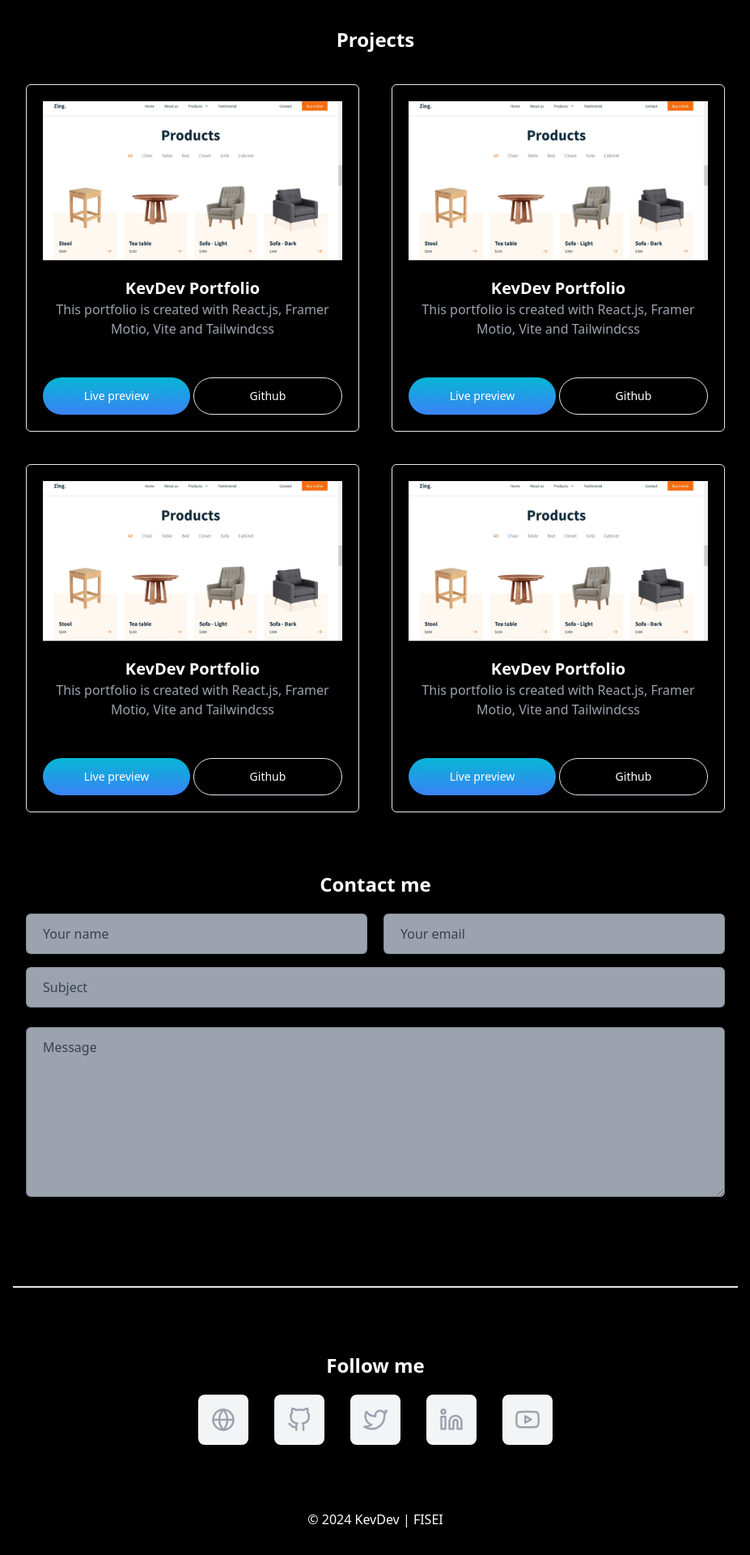
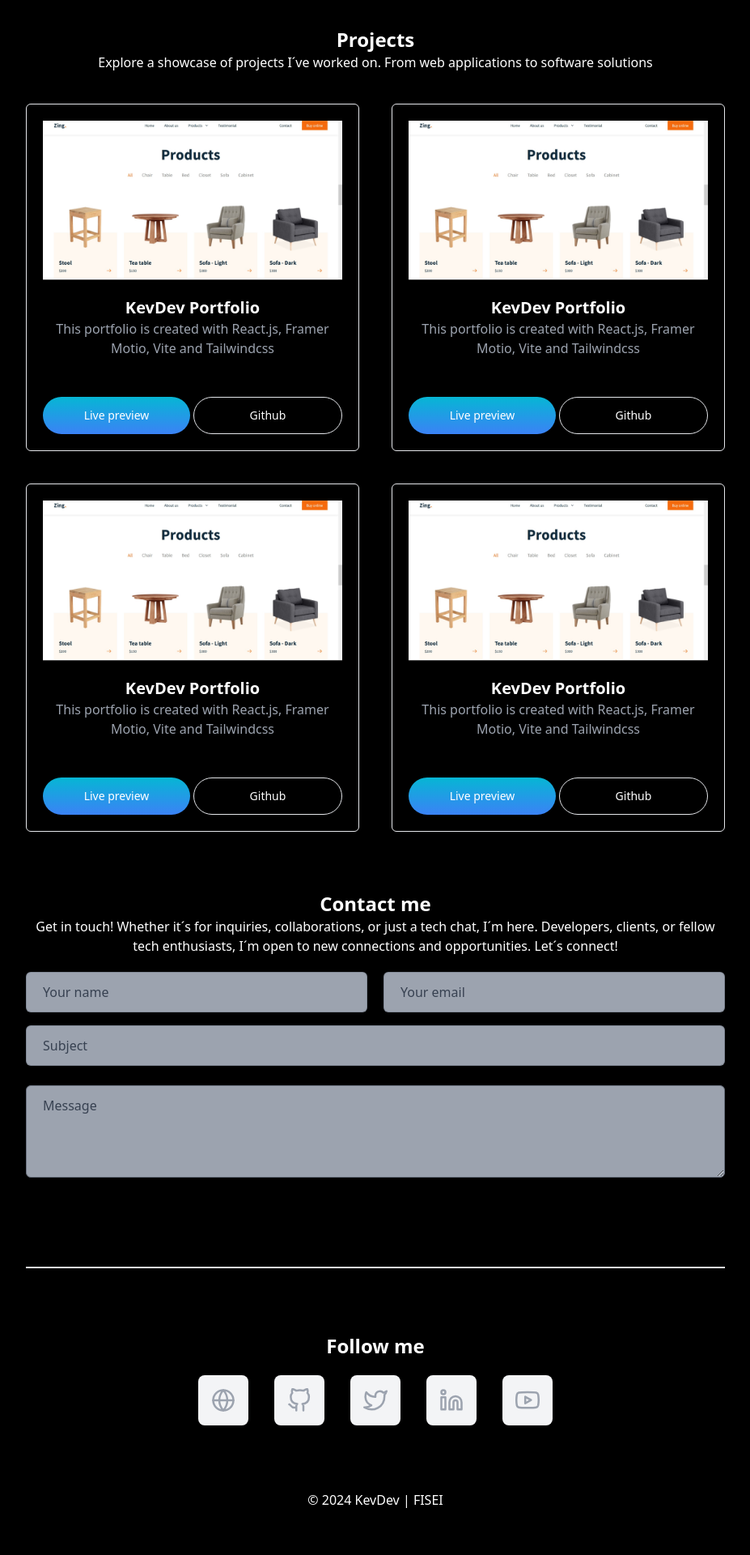
Before and after one commit to KevinCayo10/portfolio_kevdev, a React (Vite) app: page / in a window 1280 px wide. Shown: the part 671-2591 px from the top of the page at 81% size, without its empty margins (176-1103 px from the left). After the commit the page ends 2567 px from the top, so only its background shows below. Built offline with nearby package versions, Linux system fonts and the light colour scheme.

Commit message:
fix: Arregla la navegación de las opciones

```diff
--- a/src/App.css
+++ b/src/App.css
@@ -22,7 +22,7 @@ body {
       width: 0%;
     }
     to {
-      width: 65%;
+      width: 100%;
     }
   }
 }
@@ -33,7 +33,7 @@ body {
     width: 0%;
   }
   to {
-    width: 65%;
+    width: 100%;
   }
 }
 
--- a/src/components/Contact.jsx
+++ b/src/components/Contact.jsx
@@ -17,6 +17,12 @@ function Contact() {
               <h2 className="text-2xl font-semibold px-4 text-center">
                 Contact me
               </h2>
+              <p className="text-base font-light text-center px-4">
+                Get in touch! Whether it´s for inquiries, collaborations, or
+                just a tech chat, I´m here. Developers, clients, or fellow tech
+                enthusiasts, I´m open to new connections and opportunities.
+                Let´s connect!
+              </p>
               <form
                 onSubmit={(e) => {
                   e.preventDefault();
@@ -64,7 +70,7 @@ function Contact() {
                       name="message"
                       id="message"
                       cols="14"
-                      rows="6"
+                      rows="3"
                       aria-label="Message"
                       placeholder="Message"
                     ></textarea>
--- a/src/components/Footer.jsx
+++ b/src/components/Footer.jsx
@@ -35,7 +35,7 @@ function Footer() {
     },
   ];
   return (
-    <div className="container mx-auto">
+    <div className="container mx-auto px-4 ">
       <div className="pt-20 pb-8 mt-20 border-t-2 ">
         {/* Footer social links */}
         <div className="flex flex-col justify-center items-center mb-10 sm:mb-20">
--- a/src/components/Header.jsx
+++ b/src/components/Header.jsx
@@ -18,11 +18,13 @@ export default function Header() {
           <div>
             <ul className="flex gap-4">
               {Menu.map((option) => {
+                const targetId = option.url.substring(1);
+
                 return (
                   <li key={option.id}>
                     <a
                       href={option.url}
-                      onClick={(e) => handleSmoothScroll(e, "projects")}
+                      onClick={(e) => handleSmoothScroll(e, targetId)}
                       className="text-gray-400 hover:text-white cursor-pointer"
                     >
                       {option.title}
--- a/src/components/Main.jsx
+++ b/src/components/Main.jsx
@@ -5,9 +5,9 @@ import ButtonG from "./shared/Button";
 
 function Banner() {
   return (
-    <main className="relative mt-20 sm:mt-25">
+    <main className="relative mt-20 sm:mt-25" id="top">
       {/* Intro/Banner section */}
-      <section id="home">
+      <section>
         <div className="container  text-center items-center px-4 pt-12 pb-12 sm:pt-20 flex flex-col sm:flex-row gap-6 sm:text-left sm:items-center">
           <motion.div
             className="w-2/3"
--- a/src/components/Project.jsx
+++ b/src/components/Project.jsx
@@ -12,6 +12,10 @@ function Project() {
           transition={{ duration: 2 }}
         >
           <h2 className="text-2xl font-semibold">Projects</h2>
+          <p className="text-base font-light">
+            Explore a showcase of projects I´ve worked on. From web applications
+            to software solutions
+          </p>
         </motion.div>
         <div className="grid grid-cols-1 sm:grid-cols-2 gap-10 mt-11">
           {Projects.map((project) => {
```
